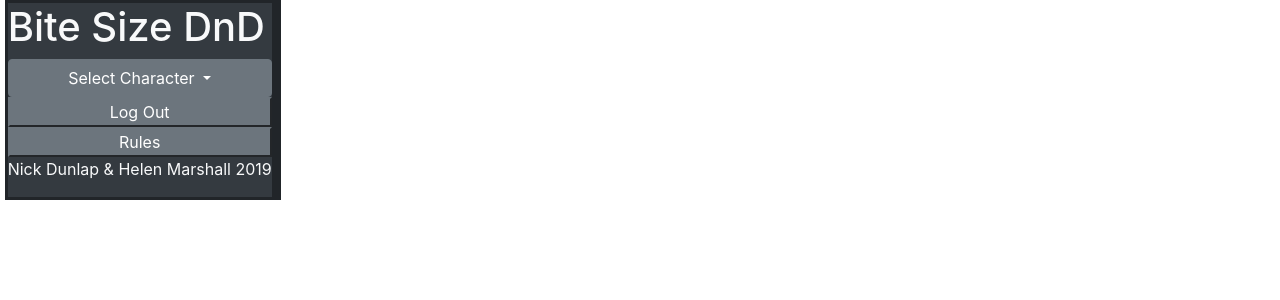
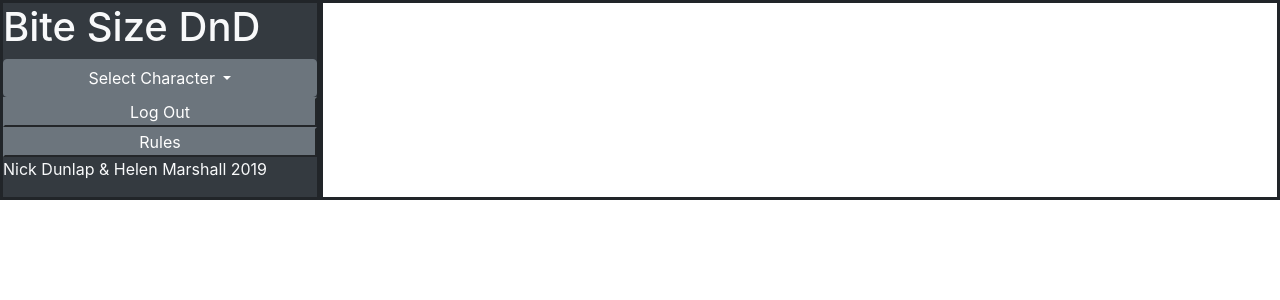
Before and after one commit to marshallhelenm/minidnd, a PHP site: page / in a window 1280 px wide. Shown: the top 300 px of the page. Run offline with PHP 8.4, Linux system fonts and the light colour scheme.

Commit message:
more bootstrappin

```diff
--- a/mini-dnd-frontend/index.html
+++ b/mini-dnd-frontend/index.html
@@ -15,8 +15,10 @@
   <body>
 
     <!-- Side Bar -->
-    <div id='screen' class='row'>
+    <div id='screen' class='container-fluid'>
+    <div class='row no-gutters'>
 
+      <div id='left' class='col-3'>
         <nav id='side-bar' class='nav flex-column bg-dark'>
             <h1 id='logo' class='nav-item text-light'>Bite Size DnD</h1>
           <div id='side-logo' class="nav-item"></div>
@@ -35,8 +37,11 @@
           </div>
           <p id='credits' class="nav-item text-light">Nick Dunlap & Helen Marshall 2019</p>
         </nav>
+      </div>
 
-      <div id='page'>
+      <div id='page' class='col'>
+        <!-- characterCreator and characterSheet both load here. Rules too. -->
+      </div>
 
     </div>
     </div>
--- a/mini-dnd-frontend/src/pages.js
+++ b/mini-dnd-frontend/src/pages.js
@@ -32,7 +32,10 @@ function loadCharCreator() {
     let page = document.getElementById('page')
     let div = document.createElement('div')
     div.setAttribute('id', 'createCharacter')
+    let charForm = document.createElement('div')
+    charForm.setAttribute('id', 'charForm')
     page.appendChild(div)
+
 
     let title =  document.createElement('h2')
     title.innerText = 'Create Character'
@@ -96,12 +99,13 @@ function loadCharCreator() {
     submitBtn.textContent = 'Create Character'
 
 
-    div.appendChild(input)
-    div.appendChild(armorMenu)
-    div.appendChild(weaponMenu)
-    div.appendChild(raceMenu)
-    div.appendChild(classMenu)
-    div.appendChild(submitBtn)
+    charForm.appendChild(input)
+    charForm.appendChild(armorMenu)
+    charForm.appendChild(weaponMenu)
+    charForm.appendChild(raceMenu)
+    charForm.appendChild(classMenu)
+    charForm.appendChild(submitBtn)
+    div.appendChild(charForm)
     loadRaces()
     loadClasses()
 }
--- a/mini-dnd-frontend/styles.css
+++ b/mini-dnd-frontend/styles.css
@@ -1,10 +1,17 @@
 #page{
     border: solid;
+    display: flex;
 }
 
 #side-bar{
     border: solid;
-    margin-left: 1.5%;
+
+}
+
+#left{
+
+    top: 0;
+    bottom: 0;
 }
 
 #logo{
@@ -20,6 +27,25 @@
     flex-direction: column;
 }
 
-#createCharacter{
+#charForm{
     flex-direction: column;
 }
+
+#createCharacter{
+    flex-wrap: row;
+}
+
+#screen{
+    padding: 0;
+}
+
+.no-gutters {
+    margin-right: 0;
+    margin-left: 0;
+
+    > .col,
+    > [class*="col-"] {
+      padding-right: 0;
+      padding-left: 0;
+    }
+  }
```
Lines whose indentation alone changed are shown as unchanged.
